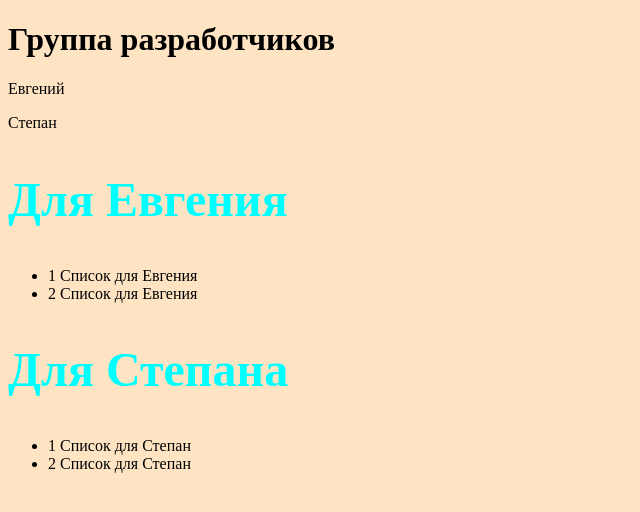
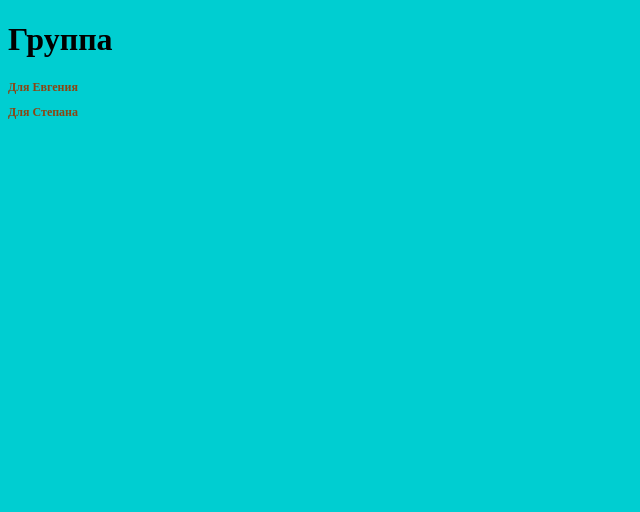
Before and after one commit to SmoothjazzLounge/git, a PHP site: page / in a window 1280 px wide. Shown: the top 512 px of the page, without its empty margins (0-640 px from the left). Run offline with PHP 8.4, Linux system fonts and the light colour scheme; some libraries are stand-ins or nearby versions.

Commit message:
новая ветка

```diff
--- a/app/index.html
+++ b/app/index.html
@@ -10,21 +10,12 @@
     </head>
     <body>
 
-<h1>Группа разработчиков</h1>
-    <p>Евгений</p>
-    <p>Степан</p>
+        <h1>Группа </h1>
 
         <h2>Для Евгения</h2>
-            <ul>
-                <li>1 Список для Евгения</li>
-                <li>2 Список для Евгения</li>
-            </ul>
 
         <h2>Для Степана</h2>
-            <ul>
-                <li>1 Список для Степан</li>
-                <li>2 Список для Степан</li>
-            </ul>
+
         <script src="bower_components/jquery/dist/jquery.js"></script>
     </body>
 </html>
--- a/app/style.css
+++ b/app/style.css
@@ -1,12 +1,12 @@
 body {
     font-size: 16px;
-    background:bisque;
+    background:darkturquoise;
 }
 h1 {
     font-size: 32px;
 }
 /*  */
 h2 {
-    color: aqua;
-    font-size:48px;
+    color: saddlebrown;
+    font-size:12px;
 }
```
Lines whose indentation alone changed are shown as unchanged.
